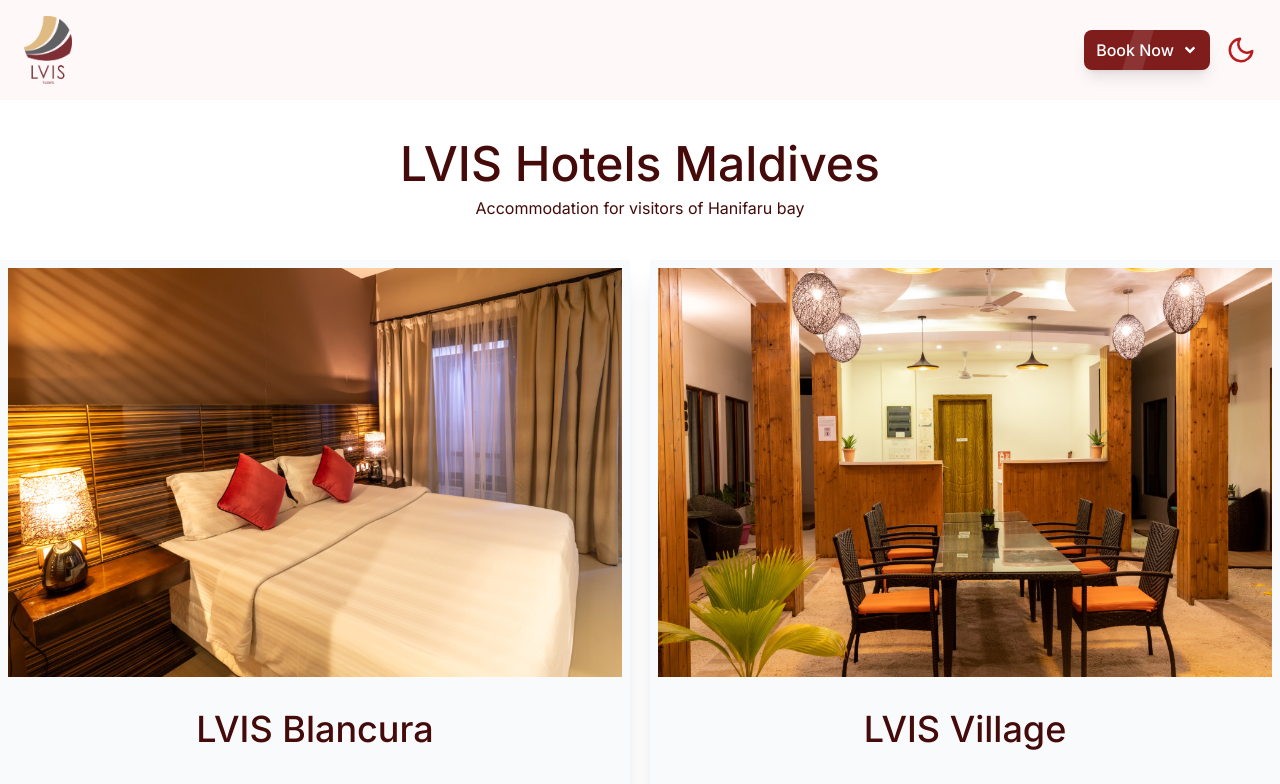
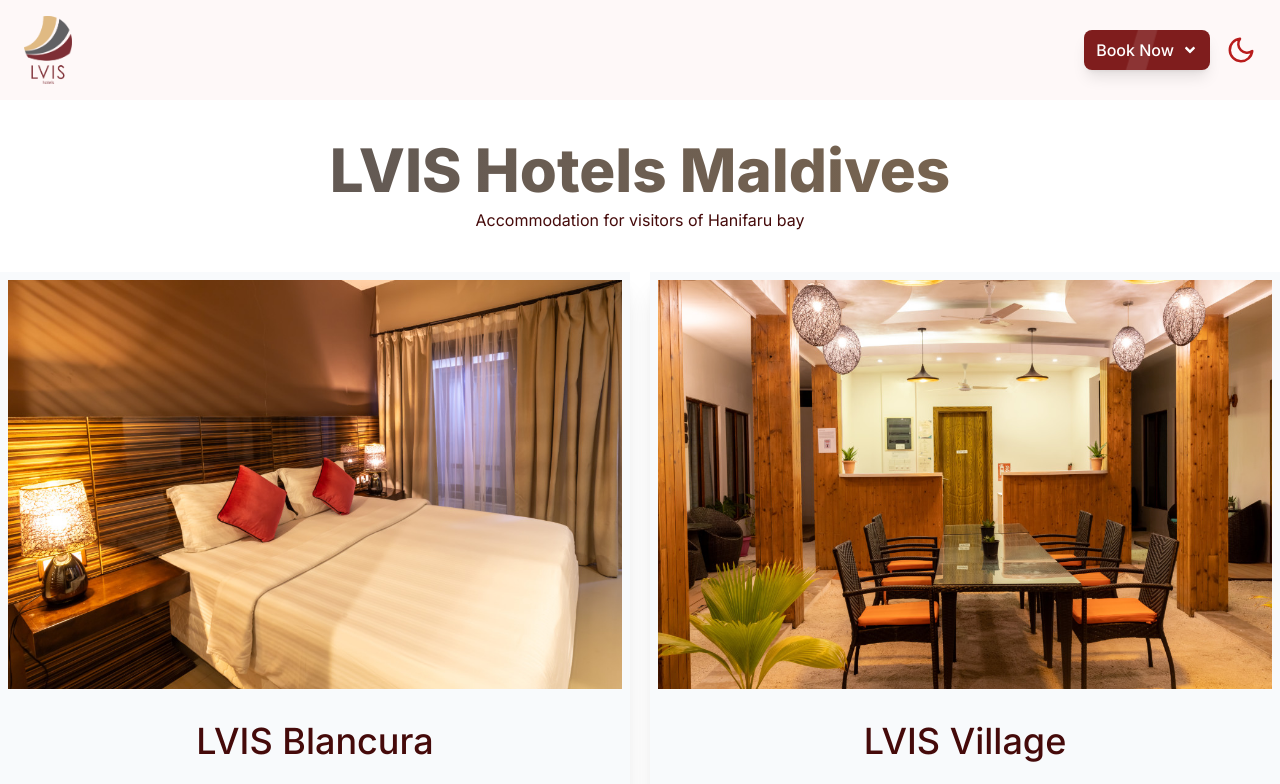
Before and after one commit to ahmedaryf/lvis-next, a Next.js app: page / in a window 1280 px wide. Shown: the top 784 px of the page. Built offline with nearby package versions, Linux system fonts and the light colour scheme.

Commit message:
css animation added to title

```diff
--- a/app/components/HomePage.jsx
+++ b/app/components/HomePage.jsx
@@ -7,7 +7,7 @@
 function HomePage() {
   return (
     <div className='dark:bg-slate-700 w-screen py-4 mb-6'>
-        <h2 className='text-3xl md:text-5xl font-medium text-center pt-5 text-red-950 dark:text-white'>LVIS Hotels Maldives</h2>
+        <h2 className='lvis-text text-4xl md:text-6xl text-center pt-5 text-red-950 font-extrabold'>LVIS Hotels Maldives</h2>
         <h1 className='text-center mt-2 text-red-950 dark:text-white'>Accommodation for visitors of Hanifaru bay</h1>
         <div className='grid grid-cols-1 md:grid-cols-2 mt-10 gap-5'>
           <div className=''>
--- a/app/globals.css
+++ b/app/globals.css
@@ -21,3 +21,26 @@
     transform: translateX(230%);
   }
 }
+
+
+
+
+
+.lvis-text{
+  background: rgb(2,0,36);
+  background: linear-gradient(90deg, rgb(80, 80, 87) 0%, rgb(188, 134, 67) 50%, rgb(99, 1, 1) 100%);
+  background-clip: text;
+  -webkit-background-clip: text;
+  color: transparent;
+  animation: anim 5s ease-in-out  infinite alternate-reverse;
+  background-size: 500%;
+}
+
+@keyframes anim {
+  0%{
+    background-position: left;
+  }
+  100%{
+    background-position: right;
+  }
+}
```
